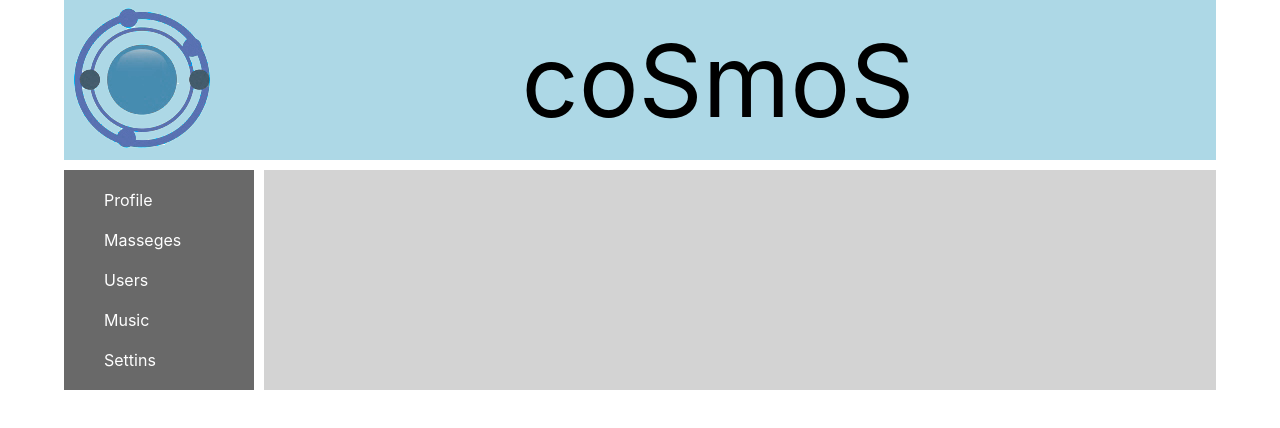
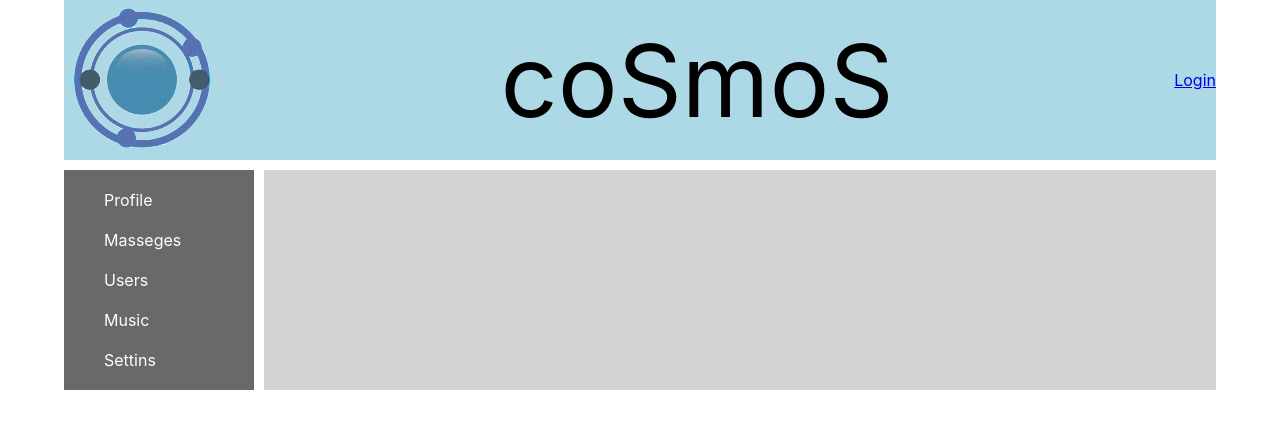
Before and after one commit to deniSwd/coSmoS, a React (Create React App) app: page / in a window 1280 px wide. Shown: the top 428 px of the page. Built offline with nearby package versions, Linux system fonts and the light colour scheme; no server answers.

Commit message:
denisSwd 30/01/2022 add login in header element

```diff
--- a/src/App.js
+++ b/src/App.js
@@ -8,6 +8,7 @@ import Settings from "./Components/Settings/Settings";
 import UsersContainer from "./Components/Users/UsersContainer";
 import ProfileContainer from "./Components/Profile/ProfileInfo/ProfileContainer";
 import {Route} from "react-router-dom"
+import HeaderContainer from "./Components/Header/HeaderContainer";
 
 
 
@@ -15,7 +16,7 @@ import {Route} from "react-router-dom"
 const App = (props) => {
     return (
             <div className='app-wrapper'>
-                <Header/>
+                <HeaderContainer/>
                 <Navbar/>
                 <div className='app-wrapper-content'>
                         <Route path='/profile/:userId?' render={ () => <ProfileContainer />}/>
--- a/src/Components/Header/Header.jsx
+++ b/src/Components/Header/Header.jsx
@@ -1,8 +1,10 @@
 import logoimg from "../../assets/my images/logo.png";
 import React from "react";
 import style from './Header.module.css'
+import {NavLink} from "react-router-dom";
 
-const Header = () => {
+
+const Header = (props) => {
     return (
         <header className={style.header}>
             <div>
@@ -11,6 +13,10 @@ const Header = () => {
             <div className={style.h1}>
                 coSmoS
             </div>
+            <div className={style.loginBlock}>
+                { props.isAuth ? props.login
+                    : <NavLink to={'/login'}>Login</NavLink> }
+            </div>
 
         </header>
     )
--- a/src/Components/Header/Header.module.css
+++ b/src/Components/Header/Header.module.css
@@ -15,3 +15,7 @@
     text-align: center;
     font-size: 100px;
 }
+.loginBlock {
+    float: right;
+    color: midnightblue;
+}
--- a/src/Redux/Redux-store.js
+++ b/src/Redux/Redux-store.js
@@ -2,11 +2,13 @@ import {combineReducers, createStore} from "redux";
 import profileReducer from "./profileReducer";
 import dialogsReducer from "./dialogsReducer";
 import usersReducer from "./UsersReducer";
+import authReducer from "./authReducer";
 
 let reducers = combineReducers({
     profilePage: profileReducer,
     messagesPage: dialogsReducer,
-    usersPage: usersReducer
+    usersPage: usersReducer,
+    auth: authReducer
 })
 let store = createStore(reducers)
 
```
